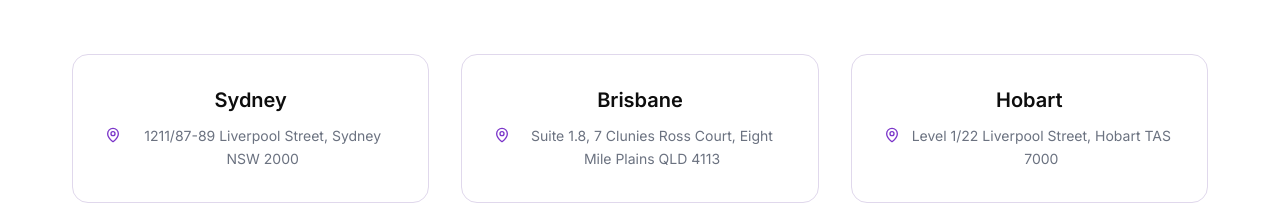
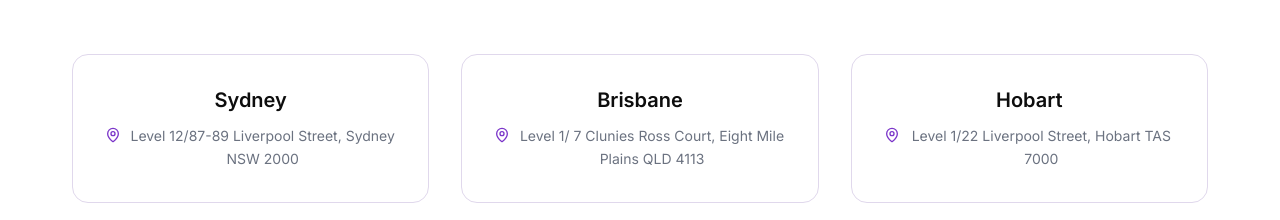
Before and after one commit to paulinejune06-dotcom/open-lending, a Next.js app: page /about in a window 1280 px wide. Shown: the part 4240-4460 px from the top of the page. Built offline with nearby package versions, Linux system fonts and the light colour scheme.

Commit message:
Update about and contact pages

```diff
--- a/app/about/page.tsx
+++ b/app/about/page.tsx
@@ -37,8 +37,8 @@ const team = [
 ]
 
 const offices = [
-  { city: 'Sydney', address: '1211/87-89 Liverpool Street, Sydney NSW 2000' },
-  { city: 'Brisbane', address: 'Suite 1.8, 7 Clunies Ross Court, Eight Mile Plains QLD 4113' },
+  { city: 'Sydney', address: 'Level 12/87-89 Liverpool Street, Sydney NSW 2000' },
+  { city: 'Brisbane', address: 'Level 1/ 7 Clunies Ross Court, Eight Mile Plains QLD 4113' },
   { city: 'Hobart', address: 'Level 1/22 Liverpool Street, Hobart TAS 7000' },
 ]
 
--- a/app/contact/page.tsx
+++ b/app/contact/page.tsx
@@ -31,7 +31,10 @@ export default function ContactPage() {
 }
 
   const offices = [
-    { city: 'Sydney', address: 'Level 12/87-89 Liverpool Street, Sydney NSW 2000', phone: '+61 2 XXXX XXXX' }
+    { city: 'Sydney', address: 'Level 12/87-89 Liverpool Street, Sydney NSW 2000' },
+    { city: 'Brisbane', address: 'Level 1, 7 Clunies Ross Court, Eight Mile Plains QLD 4113' },
+    { city: 'Hobart', address: 'Level 1/22 Liverpool Street, Hobart TAS 7000' }
+
   ]
 
   return (
```
